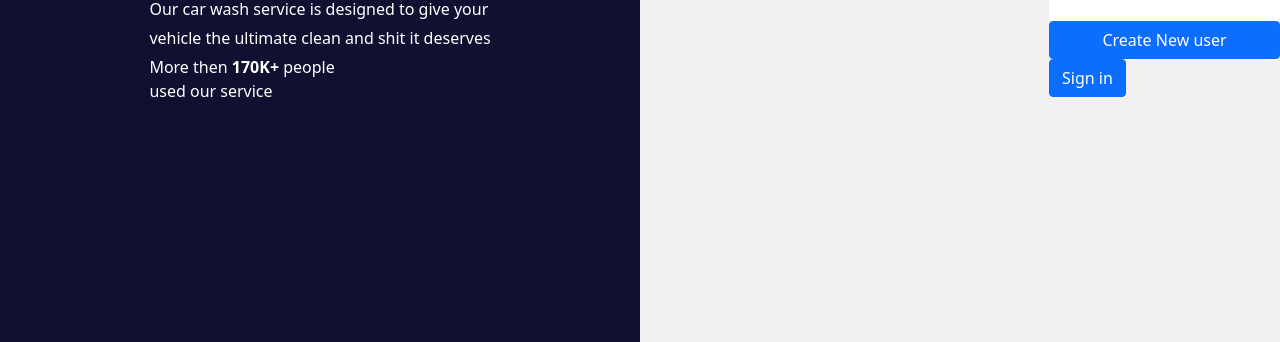
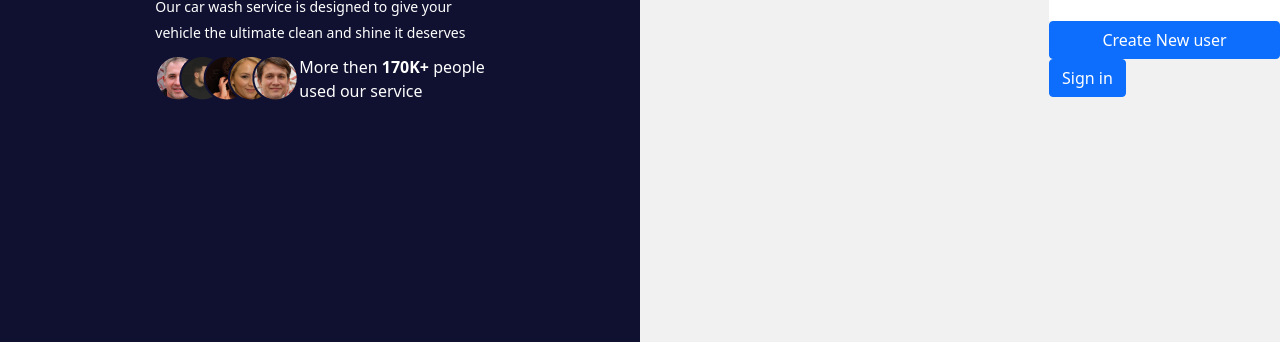
Before and after one commit to kamjohn777/splash-was-final, a website: page dist/Register.html in a window 1280 px wide. Shown: the part 458-800 px from the top of the page. Drawn offline with nearby package versions, Linux system fonts and the light colour scheme; files that its build step writes are made by us from their sources.

Commit message:
added assets and styled the left container elements

```diff
--- a/dist/CSS/register.css
+++ b/dist/CSS/register.css
@@ -71,6 +71,11 @@
     margin-bottom: 15px;
 }
 
+.many-user-wrap {
+    display: flex;
+    margin-top: 12px;
+}
+
 .register {
     display: flex;
     flex-direction: column;
--- a/dist/Register.html
+++ b/dist/Register.html
@@ -29,7 +29,7 @@
             <h2>Splash Wash</h2>
           </div>
           <div class="rectangle-wrap">
-            <img src="./assets/Rectangle 3.png" alt="">
+            <img src="./assets/Rectangle 3.png" alt="" />
           </div>
           <div class="greeting-wrap">
             <h3 class="greeting-h3">
@@ -37,11 +37,12 @@
               Splash Wash
             </h3>
             <p>Our car wash service is designed to give your</p>
-            <p>vehicle the ultimate clean and shit it deserves</p>
+            <p>vehicle the ultimate clean and shine it deserves</p>
           </div>
           <div class="many-user-wrap">
             <div class="image-list">
               <!-- user images will go here -->
+              <img src="./assets/many-users-img.png" alt="">
             </div>
             <p>More then <b>170K+</b> people <br />used our service</p>
           </div>
@@ -144,7 +145,9 @@
       $(".greeting-wrap")
         .find("*")
         .css({ width: "fit-content", color: "white" });
-        $(".greeting-wrap").find("p").css({ "margin-bottom": "5px"});
+      $(".greeting-wrap")
+        .find("p")
+        .css({ "margin-bottom": "5px", "font-size": "14px" });
       $(".many-user-wrap")
         .find("*")
         .css({ width: "fit-content", color: "white" });
```
Also changed, not shown: dist/assets/many-users-img.png (added).
